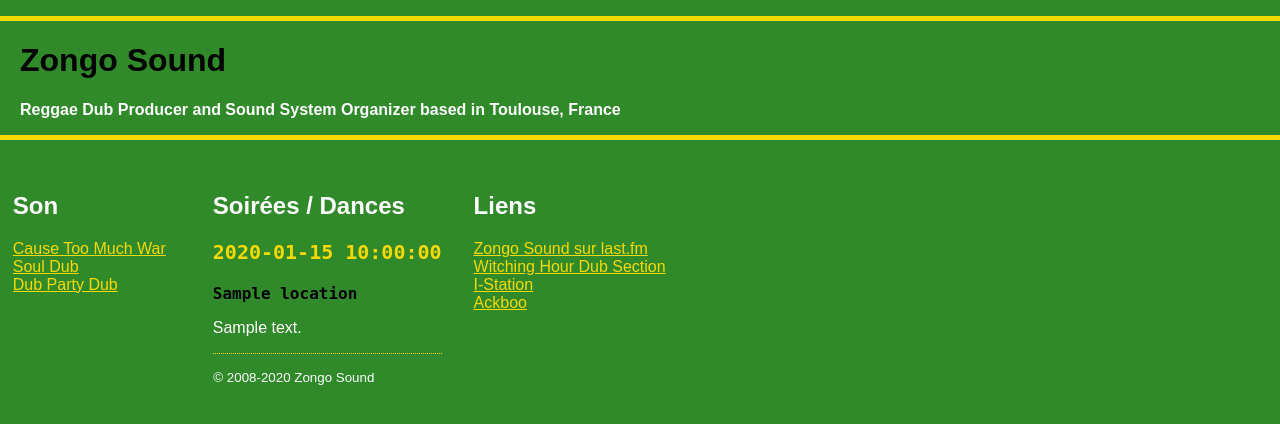
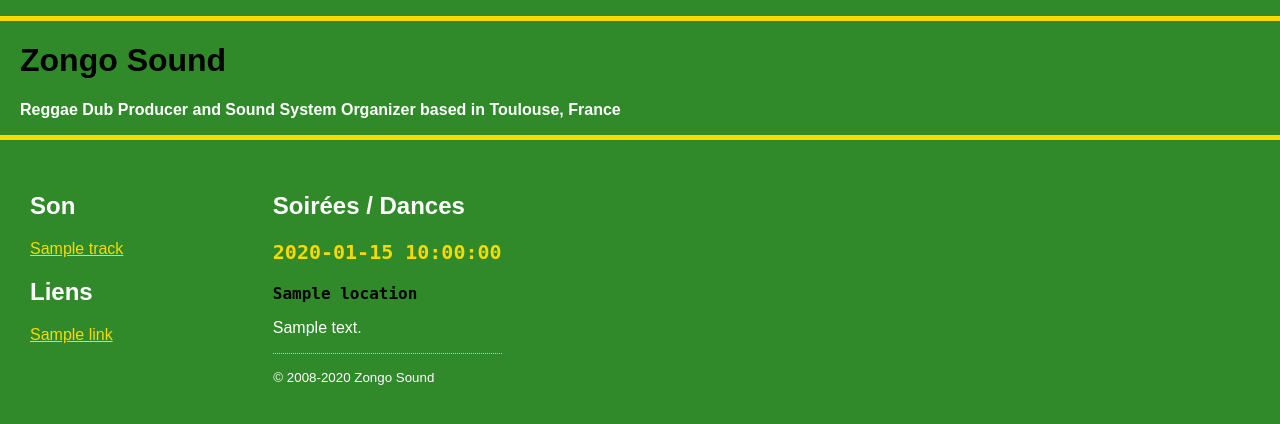
Before and after one commit to amarandon/zongo-engine, a Python web app: template templates/index.html in a window 1280 px wide. Shown: the top 424 px of the page. Run offline with Jinja, Linux system fonts and the light colour scheme; the template is opened without the code that fills it: most values are stand-ins (such as "Sample title", 1, 10 or a date in 2020).

Commit message:
Added position to links and tracks

```diff
--- a/stylesheets/lastfm.css
+++ /dev/null
@@ -1 +0,0 @@
-table.lfmWidgetplaylist_1a6de4199fea93146883055175169281 td {margin:0 !important;padding:0 !important;border:0 !important;}table.lfmWidgetplaylist_1a6de4199fea93146883055175169281 tr.lfmHead a:hover {background:url(http://cdn.last.fm/widgets/images/fr/header/playlist/mini_black.png) no-repeat 0 0 !important;}table.lfmWidgetplaylist_1a6de4199fea93146883055175169281 tr.lfmEmbed object {float:left;}table.lfmWidgetplaylist_1a6de4199fea93146883055175169281 tr.lfmFoot td.lfmConfig a:hover {background:url(http://cdn.last.fm/widgets/images/fr/footer/black.png) no-repeat 0px 0 !important;;}table.lfmWidgetplaylist_1a6de4199fea93146883055175169281 tr.lfmFoot td.lfmView a:hover {background:url(http://cdn.last.fm/widgets/images/fr/footer/black.png) no-repeat -85px 0 !important;}table.lfmWidgetplaylist_1a6de4199fea93146883055175169281 tr.lfmFoot td.lfmPopup a:hover {background:url(http://cdn.last.fm/widgets/images/fr/footer/black.png) no-repeat -159px 0 !important;}
--- a/stylesheets/style.css
+++ b/stylesheets/style.css
@@ -15,21 +15,17 @@ body {
     margin-bottom: 2em;
 }
 
-#playlist {
+#left {
   float: left;
   width: 200px;
-  padding-left: 1%;
+  padding-left: 30px;
+  padding-right: 30px;
 }
 
 #content {
   float: left;
   max-width: 60%;
-}
-
-#friends {
-  width: 250px;
-  float: left;
-  padding-left: 2em;
+  padding-left: 1%;
 }
 
 ul {
@@ -43,7 +39,7 @@ li {
 #page-footer {
   clear: both;
   margin: 1em;
-  padding-left: 200px;
+  padding-left: 260px;
   font-size: smaller;
 }
 
--- a/templates/admin/entity_list.html
+++ b/templates/admin/entity_list.html
@@ -5,7 +5,7 @@
 
   <p>
   <a href="/admin/{{ model.code_name_plural }}/new">
-    Ajouter un nouvel {{ model.verbose_name }}
+    Ajouter un nouveau {{ model.verbose_name }}
   </a>
   </p>
 
--- a/templates/index.html
+++ b/templates/index.html
@@ -1,19 +1,27 @@
 {% extends "layout.html" %}
 {% block content %}
 
+<div id="left">
   <div id="playlist">
     <h2>Son</h2>
     <ul>
+      {% for track in tracks %}
       <li>
-    <a href="http://freedownloads.last.fm/download/197595174/Cause%2BToo%2BMuch%2BWar.mp3">Cause Too Much War</a>
+      <a href="{{track.url}}">{{track.title}}</a>
       </li>
+      {% endfor %}
+    </ul>
+  </div>
+  <div id="friends">
+    <h2>Liens</h2>
+    <ul>
+      {% for link in links %}
       <li>
-    <a href="http://freedownloads.last.fm/download/265597970/Soul%2BDub.mp3">Soul Dub</a>
+      <a href="{{link.url}}">{{link.title}}</a>
       </li>
-    <li>
-    <a href="http://freedownloads.last.fm/download/265597971/Dub%2BParty%2BDub.mp3">Dub Party Dub</a>
-    </li>
+      {% endfor %}
     </ul>
+  </div>
 </div>
 
 <div id="content">
@@ -35,24 +43,4 @@
   {% endfor %}
 </div>
 
-  <div id="friends">
-      <h2>Liens</h2>
-      <ul>
-      <li>
-        <a href="http://www.last.fm/music/Zongo+Sound">Zongo Sound
-          sur last.fm</a>
-      </li>
-      <li>
-      <a href="http://www.myspace.com/witchinghourdubsection  ">Witching Hour Dub Section</a>
-      </li>
-      <li>
-      <a href="http://www.myspace.com/istationsoundsystem">I-Station</a>
-      </li>
-      <li>
-      <a href="http://www.myspace.com/ackboo">Ackboo</a>
-      </li>
-      </ul>
-  </div>
-
-
 {% endblock %}
--- a/templates/layout.html
+++ b/templates/layout.html
@@ -5,7 +5,6 @@
   <head>
     <title>Zongo Sound</title>
     <link rel="stylesheet" type="text/css" media="screen" href="/stylesheets/style.css" />
-    <link rel="stylesheet" type="text/css" media="screen" href="/stylesheets/lastfm.css" />
     <link rel="alternate" type="application/atom+xml"
     href="/events/atom" />
   </head>
```
Also changed, not shown: index.yaml (+26 -2 lines), main.py (+53 -22 lines). Lines whose indentation alone changed are shown as unchanged.
